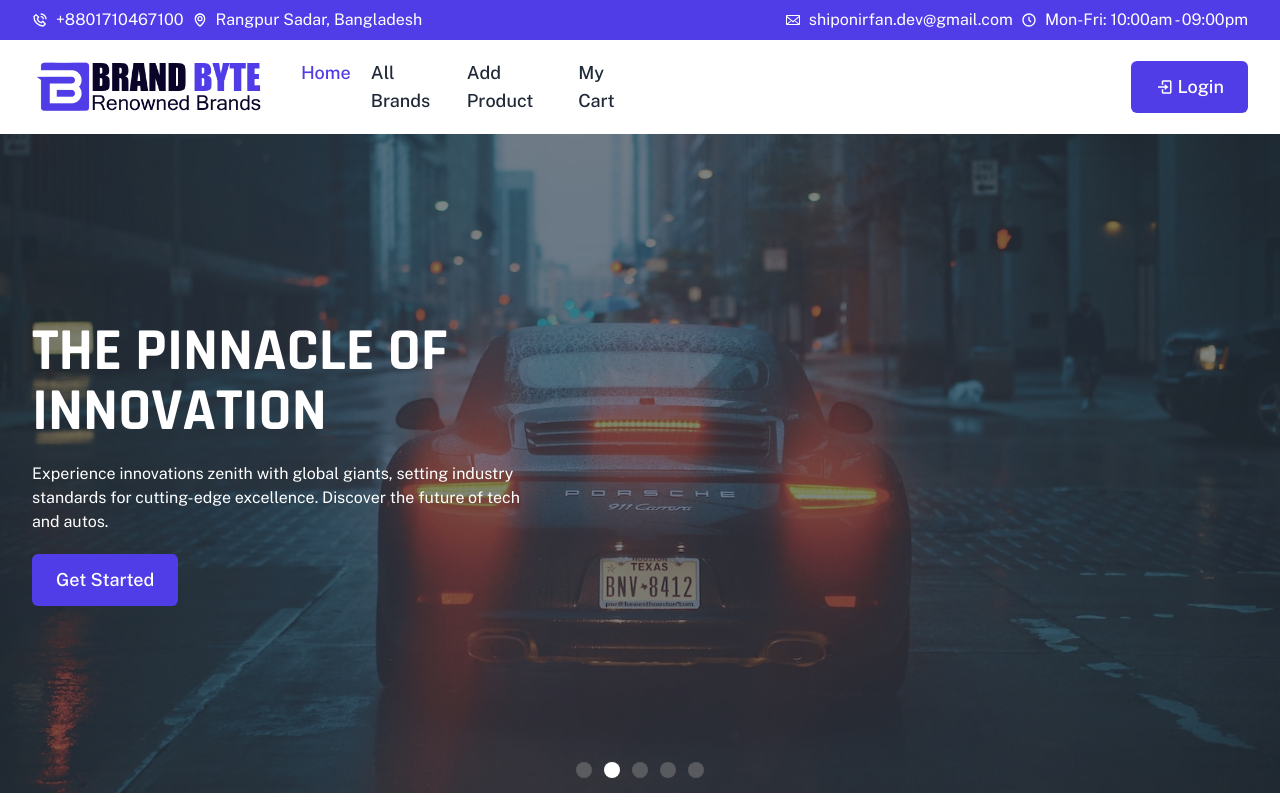
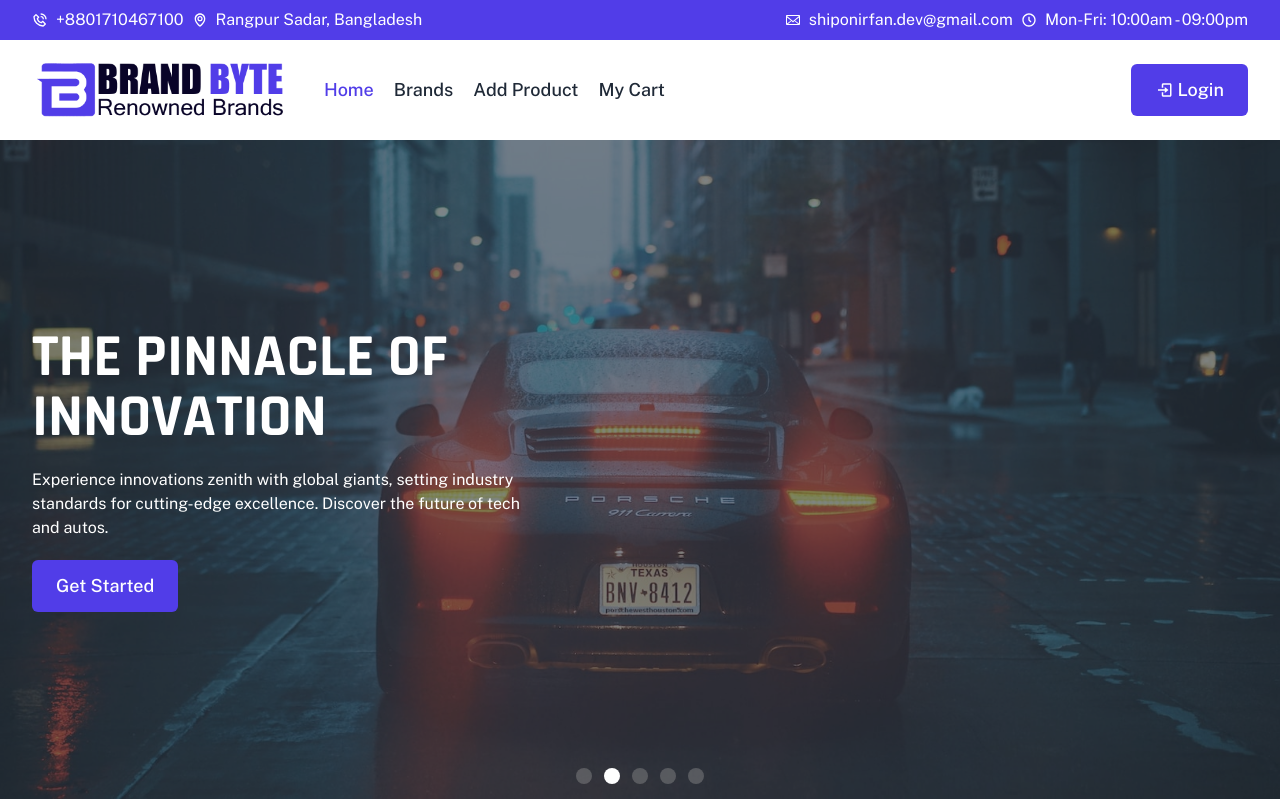
Before and after one commit to shiponirfan/Brand-Byte-Website, a React (Vite) app: page / in a window 1280 px wide. Shown: the top 800 px of the page. Built offline with nearby package versions, Linux system fonts and the light colour scheme; no server answers.

Commit message:
404 Error Page Added

```diff
--- a/src/components/Navbar/Navbar.jsx
+++ b/src/components/Navbar/Navbar.jsx
@@ -43,7 +43,7 @@
       <li className="hover:text-brand-secondary duration-300">
         <NavLink to="/brands" className={({ isActive, isPending }) =>
             isPending ? "pending" : isActive ? "text-brand-primary" : ""
-          }>All Brands</NavLink>
+          }>Brands</NavLink>
       </li>
       <li className="hover:text-brand-secondary duration-300">
         <NavLink to="/addProduct" className={({ isActive, isPending }) =>
@@ -53,7 +53,7 @@
       <li className="hover:text-brand-secondary duration-300">
         <NavLink to="/myCart" className={({ isActive, isPending }) =>
             isPending ? "pending" : isActive ? "text-brand-primary" : ""
-          }>My Cart </NavLink>
+          }>My Cart</NavLink>
       </li>
 
     </>
@@ -77,7 +77,7 @@
         </div>
       </div>
       <div className="container mx-auto px-5 lg:px-8 navbar py-4">
-        <div className="navbar-start">
+        <div className="justify-start flex-grow">
           <div className="dropdown">
             <label tabIndex={0} className="btn btn-ghost lg:hidden">
               <svg
@@ -111,7 +111,7 @@
             </ul>
           </div>
         </div>
-        <div className="navbar-end">
+        <div className="justify-end flex-grow">
           {user ? (
             <div className="dropdown dropdown-end">
               <div
--- /dev/null
+++ b/src/pages/ErrorPage/ErrorPage.jsx
@@ -0,0 +1,32 @@
+import { Link } from "react-router-dom";
+import Navbar from "../../components/Navbar/Navbar";
+
+const ErrorPage = () => {
+  return (
+    <div>
+      <Navbar></Navbar>
+      <div className="grid min-h-home-h px-4 place-content-center">
+        <div className="text-center">
+          <img
+            className="w-96"
+            src="/src/assets/images/error.png"
+            alt="error image"
+          />
+
+          <h2 className="text-2xl font-rajdhani font-bold tracking-tight text-gray-900 sm:text-4xl">
+            We can&apos;t find that page.
+          </h2>
+
+          <Link
+            to="/"
+            className="inline-block px-5 py-3 mt-6 text-sm font-medium text-white bg-indigo-600 rounded hover:bg-indigo-700 focus:outline-none focus:ring-0"
+          >
+            Go Back Home
+          </Link>
+        </div>
+      </div>
+    </div>
+  );
+};
+
+export default ErrorPage;
--- a/src/pages/Register/Register.jsx
+++ b/src/pages/Register/Register.jsx
@@ -16,7 +16,6 @@
       <span>{"Registration"}</span>
     </li>
   );
-
   const handleGoogleSignin = () => {
     googleLogin()
       .then(() => {
--- a/src/routes/Routes.jsx
+++ b/src/routes/Routes.jsx
@@ -10,11 +10,13 @@
 import AllBrands from "../pages/AllBrands/AllBrands";
 import Register from "../pages/Register/Register";
 import PrivateRoutes from "./PrivateRoutes";
+import ErrorPage from "../pages/ErrorPage/ErrorPage";
 
 const Routes = createBrowserRouter([
   {
     path: "/",
     element: <MainLayout></MainLayout>,
+    errorElement: <ErrorPage></ErrorPage>,
     children: [
       {
         path: "/",
@@ -74,6 +76,7 @@
         path: "/Register",
         element: <Register></Register>,
       },
+
     ],
   },
 ]);
```
Also changed, not shown: src/assets/images/error.png (added).
